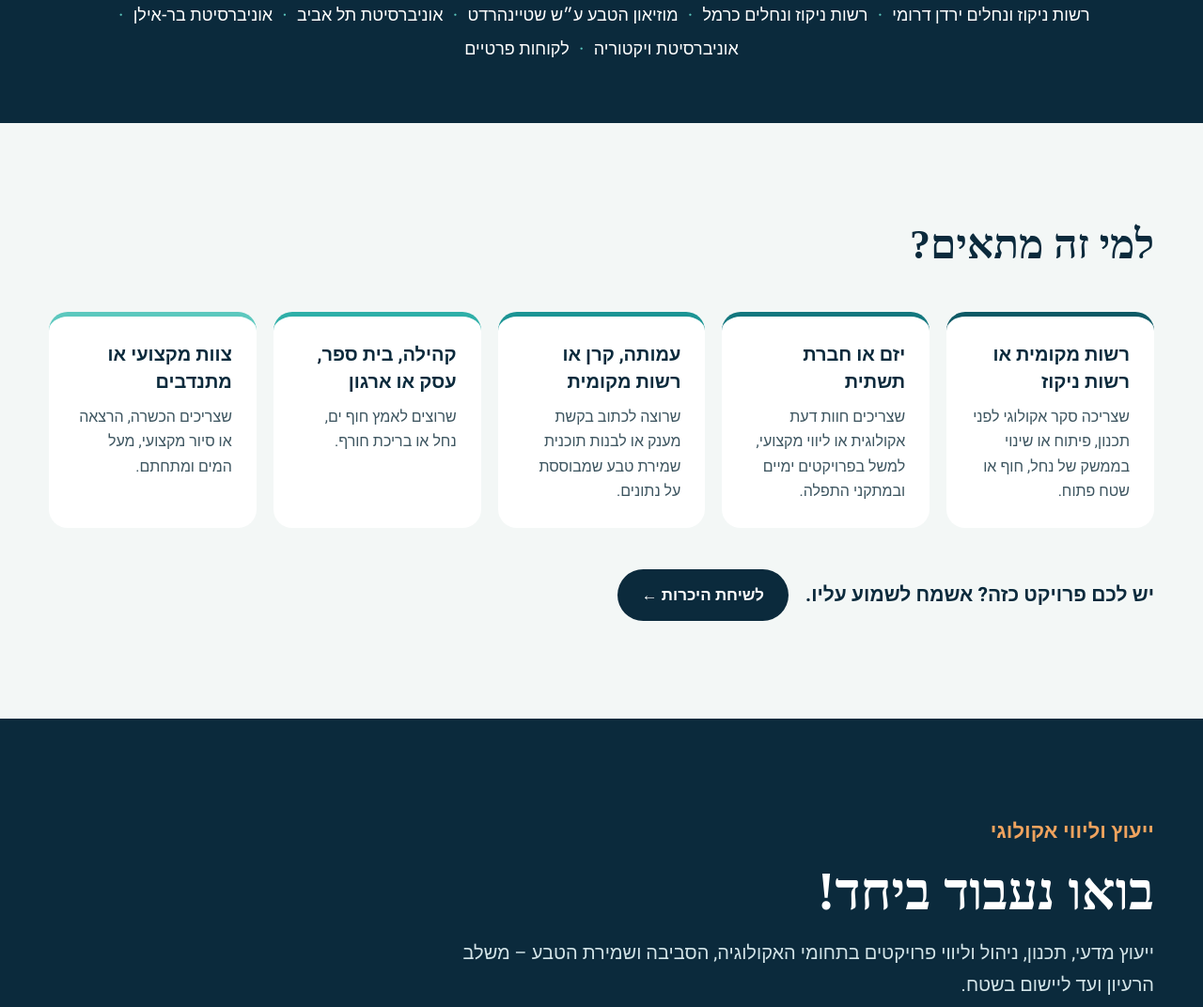
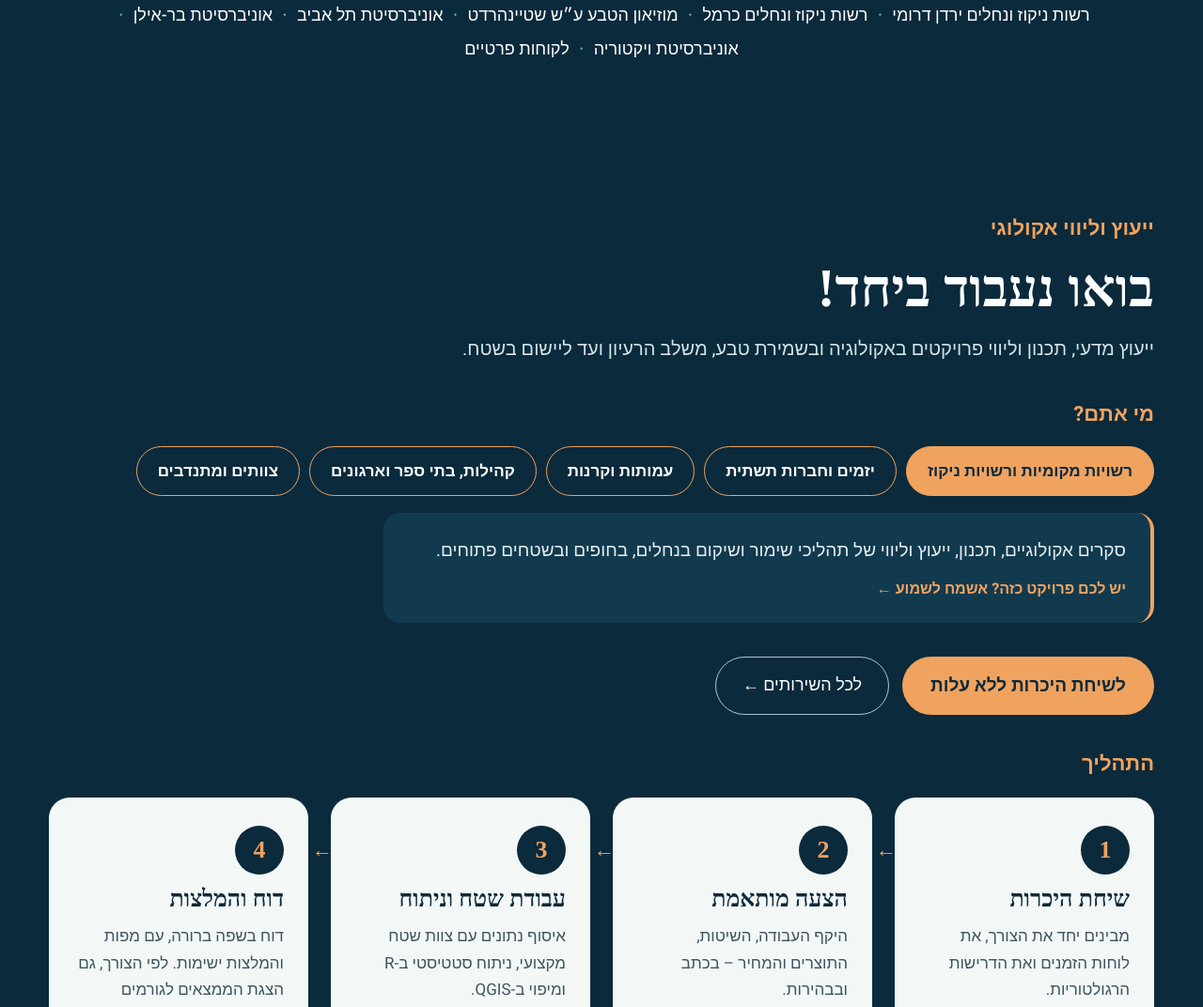
Before and after one commit to sarahohayon/my_website, an Astro site: page / in a window 1280 px wide. Shown: the part 1678-2750 px from the top of the page at 94% size. Built offline with nearby package versions, Linux system fonts and the light colour scheme; Astro itself is replaced by a stand-in of ours; a web font is replaced by a local one.

Commit message:
Home: merge 'who is it for' into 'let's work together' (#5)
* Home: merge 'who is it for' into 'let's work together' with audience buttons and one-line process

Co-Authored-By: Claude Opus 5.5 <noreply@anthropic.com>
Claude-Session: https://claude.ai/code/session_01DoR1cqsAX64y3uvP8qfYLs

* Home: keep the original 4-step process

Co-Authored-By: Claude Opus 5.5 <noreply@anthropic.com>
Claude-Session: https://claude.ai/code/session_01DoR1cqsAX64y3uvP8qfYLs

---------

Co-authored-by: Claude <noreply@anthropic.com>

```diff
--- a/src/content/index.html
+++ b/src/content/index.html
@@ -48,34 +48,32 @@
       </div>
     </div>
   </section>
-  <!-- WHO IS IT FOR -->
-  <section id="who" style="background: #F3F7F6">
-    <div style="max-width: 1240px; margin: 0 auto; padding: 104px 32px; display: flex; flex-direction: column; gap: 44px">
-      <div style="display: flex; flex-direction: column; gap: 14px; max-width: 860px">
-        <h2 style="font-family: 'Frank Ruhl Libre', serif; font-size: 44px; line-height: 1.2; color: #0B2A3C">למי זה מתאים?</h2>
-      </div>
-      <div class="who-grid">
-        <div class="who-card"><h3>רשות מקומית או רשות ניקוז</h3><p>שצריכה סקר אקולוגי לפני תכנון, פיתוח או שינוי בממשק של נחל, חוף או שטח פתוח.</p></div>
-        <div class="who-card"><h3>יזם או חברת תשתית</h3><p>שצריכים חוות דעת אקולוגית או ליווי מקצועי, למשל בפרויקטים ימיים ובמתקני התפלה.</p></div>
-        <div class="who-card"><h3>עמותה, קרן או רשות מקומית</h3><p>שרוצה לכתוב בקשת מענק או לבנות תוכנית שמירת טבע שמבוססת על נתונים.</p></div>
-        <div class="who-card"><h3>קהילה, בית ספר, עסק או ארגון</h3><p>שרוצים לאמץ חוף ים, נחל או בריכת חורף.</p></div>
-        <div class="who-card"><h3>צוות מקצועי או מתנדבים</h3><p>שצריכים הכשרה, הרצאה או סיור מקצועי, מעל המים ומתחתם.</p></div>
-      </div>
-      <div style="display: flex; flex-wrap: wrap; gap: 18px; align-items: center">
-        <p style="font-size: 21px; font-weight: 700; color: #0B2A3C">יש לכם פרויקט כזה? אשמח לשמוע עליו.</p>
-        <a href="#contact" style="background: #0B2A3C; color: #FFFFFF; text-decoration: none; font-size: 17px; font-weight: 700; padding: 15px 26px; border-radius: 999px">לשיחת היכרות ←</a>
-      </div>
-    </div>
-  </section>
-  <!-- STRIP 4: WORK TOGETHER -->
+  <!-- WORK TOGETHER (who + services + process) -->
   <section id="work" style="background: #0B2A3C; color: #FFFFFF">
-    <div style="max-width: 1240px; margin: 0 auto; padding: 104px 32px; display: flex; flex-direction: column; gap: 48px">
+    <div style="max-width: 1240px; margin: 0 auto; padding: 96px 32px; display: flex; flex-direction: column; gap: 36px">
       <div style="display: flex; flex-direction: column; gap: 16px; max-width: 760px">
         <span style="font-size: 22px; font-weight: 700; color: #F0A35E">ייעוץ וליווי אקולוגי</span>
         <h2 style="font-family: 'Frank Ruhl Libre', serif; font-size: 56px; line-height: 1.15">בואו נעבוד ביחד!</h2>
-        <p style="font-size: 20px; line-height: 1.7; color: #D3E4E8">ייעוץ מדעי, תכנון, ניהול וליווי פרויקטים בתחומי האקולוגיה, הסביבה ושמירת הטבע – משלב הרעיון ועד ליישום בשטח.</p>
-        <p style="font-size: 20px; line-height: 1.7; color: #D3E4E8">אני עובדת עם רשויות מקומיות ורשויות ניקוז, רשות הטבע והגנים, יזמים וחברות תשתית, ארגוני סביבה, קרנות ומוסדות חינוך. כל פרויקט מותאם למטרות ולצרכים הייחודיים שלו, ומשלב ידע מדעי, ניסיון מעשי ושיתוף פעולה עם צוותים מקצועיים.</p>
-        <a href="/services/" style="align-self: flex-start; margin-top: 8px; background: #F0A35E; color: #0B2A3C; text-decoration: none; font-size: 19px; font-weight: 700; padding: 17px 30px; border-radius: 999px">לכל השירותים ולפרויקטים לדוגמה ←</a>
+        <p style="font-size: 20px; line-height: 1.7; color: #D3E4E8">ייעוץ מדעי, תכנון וליווי פרויקטים באקולוגיה ובשמירת טבע, משלב הרעיון ועד ליישום בשטח.</p>
+      </div>
+      <div class="aud" style="display: flex; flex-direction: column; gap: 18px">
+        <h3 style="font-size: 22px; font-weight: 700; color: #F0A35E">מי אתם?</h3>
+        <div class="aud-btns" role="tablist" aria-label="מי אתם?">
+          <button type="button" class="aud-btn" role="tab" id="aud-t0" aria-controls="aud-p0" aria-selected="true">רשויות מקומיות ורשויות ניקוז</button>
+          <button type="button" class="aud-btn" role="tab" id="aud-t1" aria-controls="aud-p1" aria-selected="false">יזמים וחברות תשתית</button>
+          <button type="button" class="aud-btn" role="tab" id="aud-t2" aria-controls="aud-p2" aria-selected="false">עמותות וקרנות</button>
+          <button type="button" class="aud-btn" role="tab" id="aud-t3" aria-controls="aud-p3" aria-selected="false">קהילות, בתי ספר וארגונים</button>
+          <button type="button" class="aud-btn" role="tab" id="aud-t4" aria-controls="aud-p4" aria-selected="false">צוותים ומתנדבים</button>
+        </div>
+        <div class="aud-panel" role="tabpanel" id="aud-p0" aria-labelledby="aud-t0"><p>סקרים אקולוגיים, תכנון, ייעוץ וליווי של תהליכי שימור ושיקום בנחלים, בחופים ובשטחים פתוחים.</p><a href="#contact">יש לכם פרויקט כזה? אשמח לשמוע ←</a></div>
+        <div class="aud-panel" role="tabpanel" id="aud-p1" aria-labelledby="aud-t1" hidden><p>סקרים, חוות דעת אקולוגית וליווי מקצועי, גם בפרויקטים ימיים ובמתקני התפלה.</p><a href="#contact">יש לכם פרויקט כזה? אשמח לשמוע ←</a></div>
+        <div class="aud-panel" role="tabpanel" id="aud-p2" aria-labelledby="aud-t2" hidden><p>כתיבת בקשות למענקים, ובנייה והובלה של תוכניות שמירת טבע מבוססות מדע.</p><a href="#contact">יש לכם פרויקט כזה? אשמח לשמוע ←</a></div>
+        <div class="aud-panel" role="tabpanel" id="aud-p3" aria-labelledby="aud-t3" hidden><p>אימוץ חוף ים, נחל או בריכת חורף.</p><a href="#contact">יש לכם פרויקט כזה? אשמח לשמוע ←</a></div>
+        <div class="aud-panel" role="tabpanel" id="aud-p4" aria-labelledby="aud-t4" hidden><p>הכשרות, הרצאות וסיורים, מעל המים ומתחתם.</p><a href="#contact">יש לכם פרויקט כזה? אשמח לשמוע ←</a></div>
+      </div>
+      <div style="display: flex; flex-wrap: wrap; gap: 14px">
+        <a href="#contact" style="background: #F0A35E; color: #0B2A3C; text-decoration: none; font-size: 19px; font-weight: 700; padding: 17px 30px; border-radius: 999px">לשיחת היכרות ללא עלות</a>
+        <a href="/services/" style="border: 1.5px solid #A9C7CF; color: #FFFFFF; text-decoration: none; font-size: 18px; font-weight: 500; padding: 16px 28px; border-radius: 999px">לכל השירותים ←</a>
       </div>
       <div style="display: flex; flex-direction: column; gap: 20px">
         <h3 style="font-size: 22px; font-weight: 700; color: #F0A35E">התהליך</h3>
@@ -87,6 +85,20 @@
         </ol>
       </div>
     </div>
+    <script>
+      (function () {
+        var btns = document.querySelectorAll('#work .aud-btn');
+        btns.forEach(function (b) {
+          b.addEventListener('click', function () {
+            btns.forEach(function (o) {
+              var on = o === b;
+              o.setAttribute('aria-selected', on ? 'true' : 'false');
+              document.getElementById(o.getAttribute('aria-controls')).hidden = !on;
+            });
+          });
+        });
+      })();
+    </script>
   </section>
 
 
@@ -221,6 +233,15 @@
     .who-card:nth-child(5) { border-top-color: #5CC8BE; }
     .who-card h3 { font-size: 20px; font-weight: 700; color: #0B2A3C; }
     .who-card p { font-size: 16px; line-height: 1.65; color: #3D5560; }
+    .aud-btns { display: flex; flex-wrap: wrap; gap: 10px; }
+    .aud-btn { font: inherit; font-size: 17px; font-weight: 700; cursor: pointer; padding: 13px 22px; border-radius: 999px; border: 1.5px solid #F0A35E; background: transparent; color: #FFFFFF; transition: background .15s, color .15s, transform .15s; }
+    .aud-btn:hover { background: rgba(240, 163, 94, 0.16); transform: translateY(-1px); }
+    .aud-btn[aria-selected="true"] { background: #F0A35E; color: #0B2A3C; }
+    .aud-btn:focus-visible { outline: 3px solid #FFFFFF; outline-offset: 2px; }
+    .aud-panel { background: #123A4F; border-radius: 18px; padding: 24px 26px; display: flex; flex-direction: column; gap: 12px; max-width: 820px; border-inline-start: 4px solid #F0A35E; }
+    .aud-panel[hidden] { display: none; }
+    .aud-panel p { font-size: 19px; line-height: 1.7; color: #E3EEF0; }
+    .aud-panel a { color: #F0A35E; font-weight: 700; font-size: 16px; text-decoration: none; }
     .steps { list-style: none; margin: 0; padding: 0; display: grid; grid-template-columns: repeat(4, minmax(0, 1fr)); gap: 24px; counter-reset: s; }
     .step { position: relative; background: #F3F7F6; border-radius: 22px; padding: 30px 26px; display: flex; flex-direction: column; gap: 12px; }
     .step-num { width: 52px; height: 52px; border-radius: 50%; background: #0B2A3C; color: #F0A35E; display: flex; align-items: center; justify-content: center; font-family: 'Frank Ruhl Libre', serif; font-size: 26px; font-weight: 700; }
@@ -258,6 +279,9 @@
       .steps { grid-template-columns: 1fr; }
       .h1-line { display: block; }
       .partners { font-size: 16px; }
+      .aud-btn { font-size: 15px; padding: 11px 16px; }
+      .aud-panel p { font-size: 17px; }
+      #work h2 { font-size: 40px !important; }
       .about-lead { font-size: 21px; }
       main section#top p.hero-lead { font-size: 18px !important; }
     }
```
